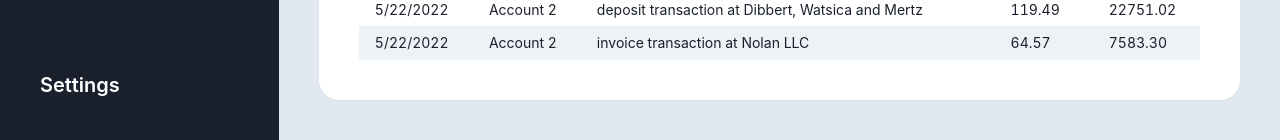
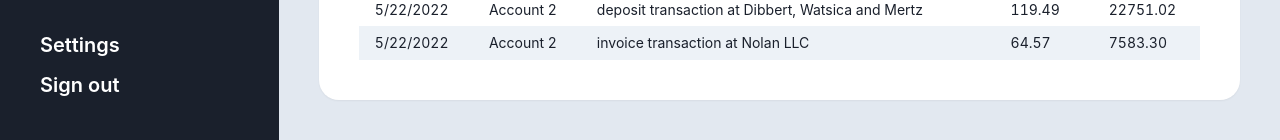
Before and after one commit to project-orbital/frontend, a React app: page /dashboard in a window 1280 px wide. Shown: the part 774-914 px from the top of the page. Built offline with nearby package versions, Linux system fonts and the light colour scheme.

Commit message:
Add sign out button

```diff
--- a/src/components/sidebar/Sidebar.js
+++ b/src/components/sidebar/Sidebar.js
@@ -25,6 +25,7 @@ export default function Sidebar() {
 
             <Spacer/>
             <SidebarLink to="/dashboard" text="Settings"/>
+            <SidebarLink to="/" text="Sign out"/>
         </VStack>
     </VStack>
 }
```
